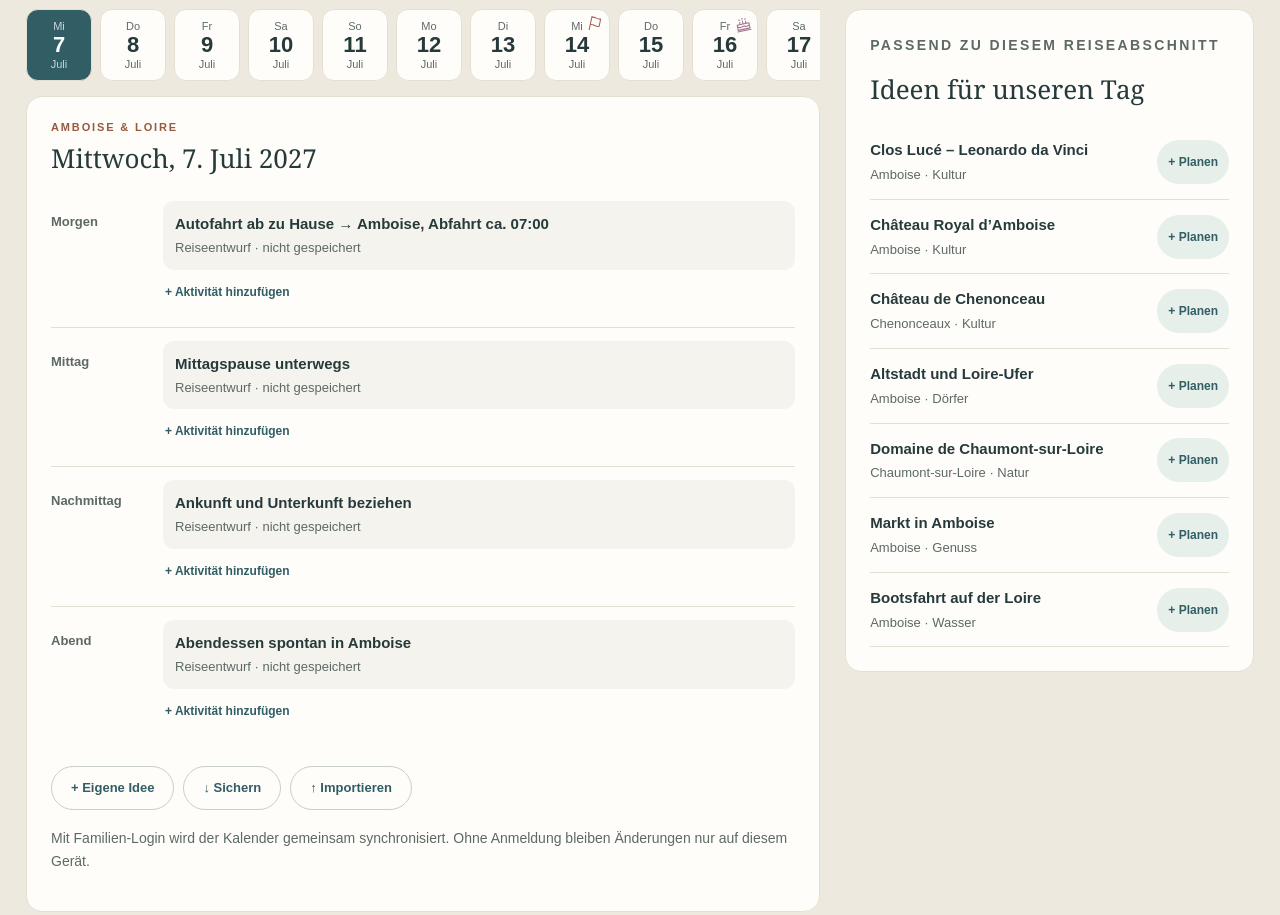
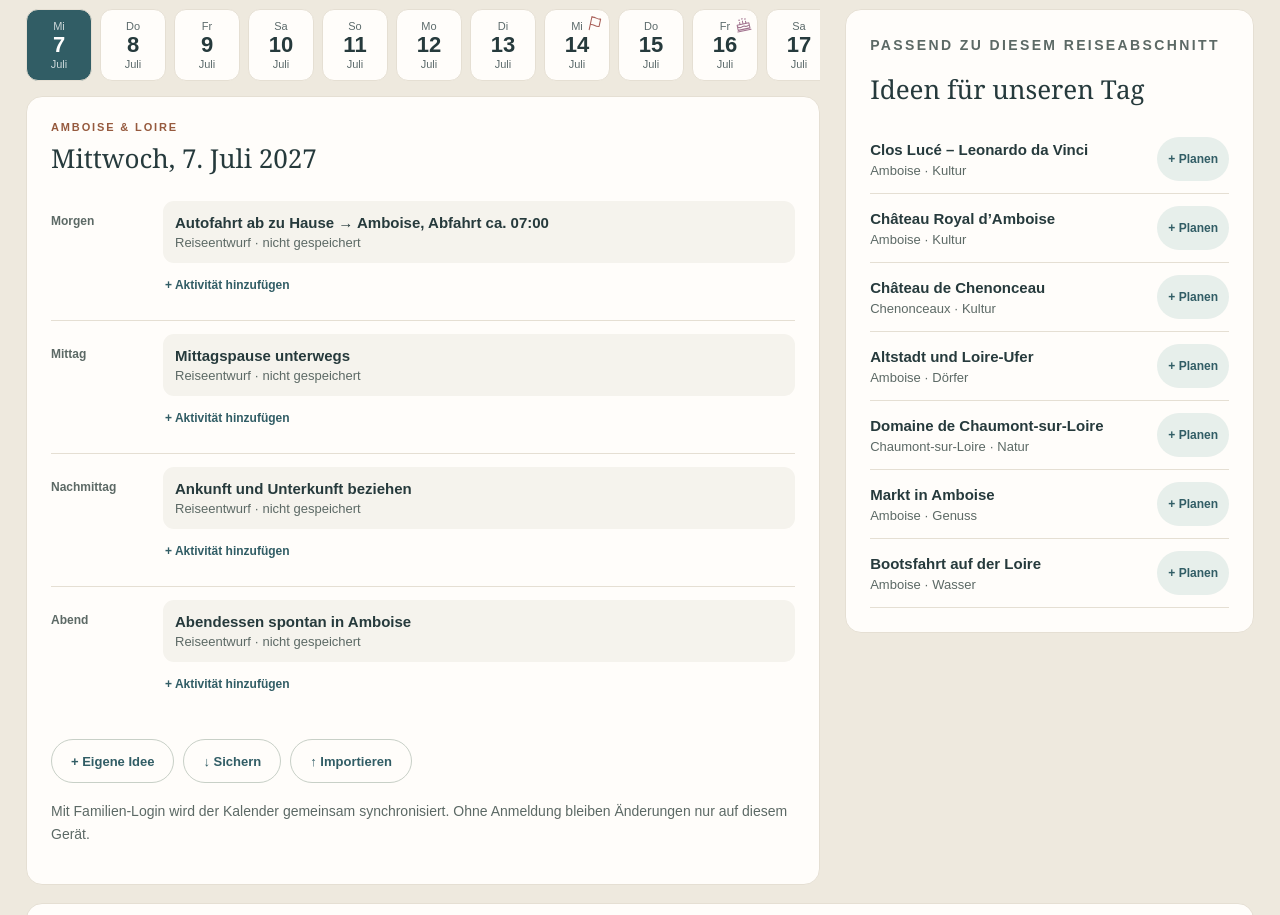
Before and after one commit to mikefaehCH/Sommer2027, a website: page index.html in a window 1280 px wide. Shown: the part 1860-2775 px from the top of the page. Drawn offline with nearby package versions, Linux system fonts and the light colour scheme.

Commit message:
fix: apply planner readability in existing formatted CSS rules

```diff
--- a/style.css
+++ b/style.css
@@ -349,13 +349,13 @@ a {
   min-height: 62px;
 }
 .slotentry strong {
+  font-size: 15px;
+}
+.slotentry small {
+  display: block;
+  color: var(--muted);
+  margin-top: 4px;
   font-size: 13px;
-}
-.slotentry small {
-  display: block;
-  color: var(--muted);
-  margin-top: 4px;
-  font-size: 11px;
 }
 .slotentry button {
   border: 0;
@@ -386,13 +386,13 @@ a {
   justify-content: space-between;
 }
 .suggestionrow strong {
+  font-size: 15px;
+}
+.suggestionrow small {
+  display: block;
+  color: var(--muted);
+  margin-top: 5px;
   font-size: 13px;
-}
-.suggestionrow small {
-  display: block;
-  color: var(--muted);
-  margin-top: 5px;
-  font-size: 11px;
 }
 .suggestionrow button,
 .smallbtn {
@@ -1679,13 +1679,3 @@ select {
   clip: rect(0 0 0 0);
   white-space: nowrap;
 }
-
-/* Planner readability: keep recommendations compact and the schedule dominant. */
-.planner > *, .slot > * { min-width: 0; }
-.planner .slotentry strong, .planner .suggestionrow strong { font-size: 15px; line-height: 1.45; }
-.planner .slotentry small, .planner .suggestionrow small { font-size: 13px; line-height: 1.45; }
-.planner .slotname { font-size: 13px; }
-.planner .suggestionrow { padding: 14px 0; }
-@media (max-width: 900px) {
-  .planner { grid-template-columns: minmax(0, 1fr); }
-}
```
